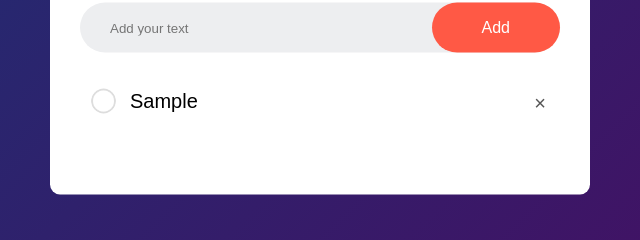
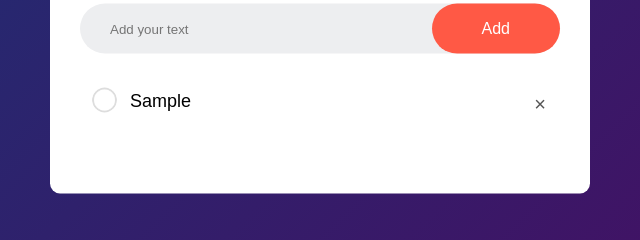
Before and after one commit to Amarkelo33/to-do-app, a plain HTML site: page index.html in a window 1280 px wide. Both pictures are taken after typing "Sample" into the empty fields and a click on the button "Add". Shown: the part 350-590 px from the top of the page, 320-960 px from the left. Drawn offline with Linux system fonts and the light colour scheme.

Commit message:
Fixed size

```diff
--- a/style.css
+++ b/style.css
@@ -69,7 +69,7 @@
 
 ul li {
     list-style: none;
-    font-size: 20px;
+    font-size: 18px;
     padding: 12px 8px 12px 50px;
     cursor: pointer;
     user-select: none;
@@ -85,8 +85,8 @@
     background-image: url(img/unchecked.png);
     background-size: cover;
     background-position: center;
-    top: 11px;
-    left: 11px;
+    top: 9px;
+    left: 12px;
 }
 
 ul li.checked {
```
